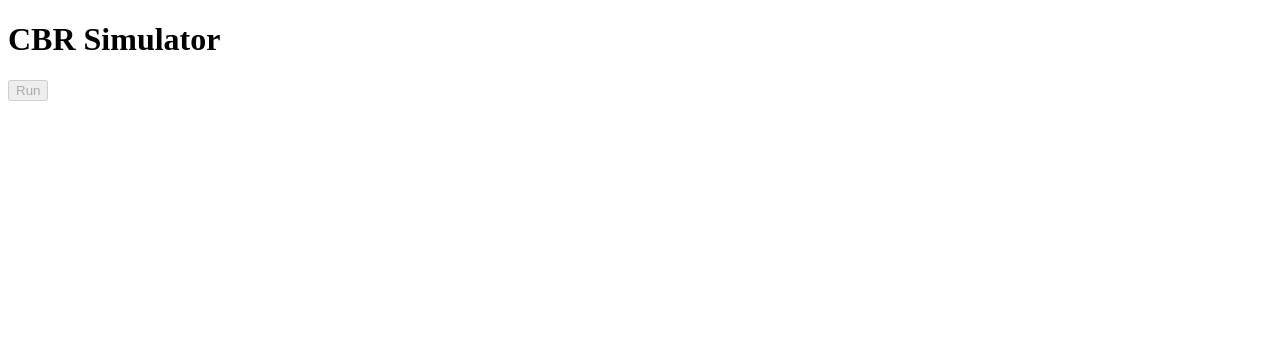
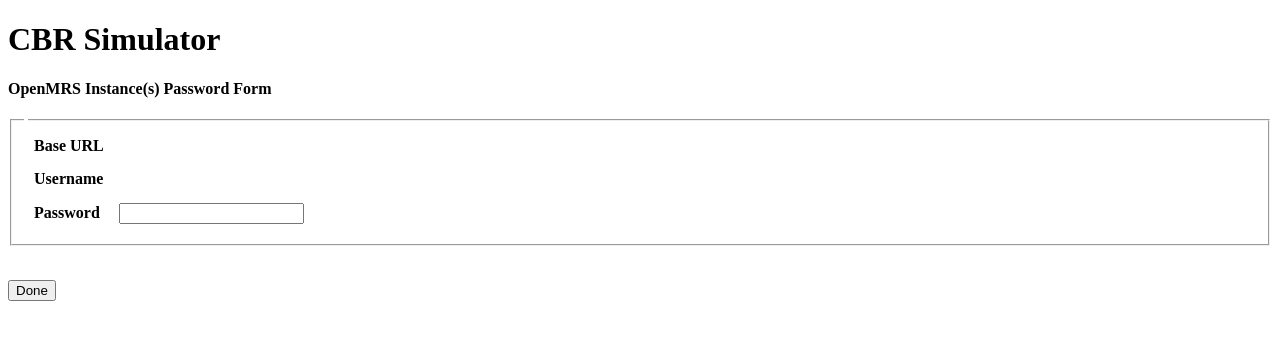
Before and after one commit to openmrs/openmrs-cbr-simulator, a plain HTML site: page index.htm in a window 1280 px wide. Drawn offline with Linux system fonts and the light colour scheme; no server answers.

Commit message:
Added a form for setting the passwords for the openmrs instances

```diff
--- a/config/config.js
+++ b/config/config.js
@@ -1,10 +1,28 @@
+/*
+ * This Source Code Form is subject to the terms of the Mozilla Public License,
+ * v. 2.0. If a copy of the MPL was not distributed with this file, You can
+ * obtain one at http://mozilla.org/MPL/2.0/. OpenMRS is also distributed under
+ * the terms of the Healthcare Disclaimer located at http://openmrs.org/license.
+ *
+ * Copyright (C) OpenMRS Inc. OpenMRS is a registered trademark and the OpenMRS
+ * graphic logo is a trademark of OpenMRS Inc.
+ */
+
 var config = {
+    /*
+     * OpenMRS instances configuration fields
+     *
+     * id       : a value that uniquely identifies the instance
+     * name     : a logical name for the instance
+     * baseUrl  : the base URL pointing to the instance
+     * username : the OpenMRS username, MUST have the necessary privileges
+     */
     openmrsInstances : [
         {
-            id: '1',
-            url: "http://localhost:8080/openmrs",
-            username: "admin",
-            password: ""
+            id: 1,
+            name: "",
+            baseUrl: "",
+            username: ''
         }
     ]
 }
--- a/index.htm
+++ b/index.htm
@@ -32,15 +32,42 @@
         <div id="casereport-simulator" ng-controller="SimulatorController">
 
             <form class="simple-form-ui" name="simulatorForm" novalidate ng-submit="run()">
+                <div ng-show="!areCredentialsSet()">
+                    <h4>OpenMRS Instance(s) Password Form</h4>
+                    <div ng-repeat="server in servers">
+                        <fieldset>
+                            <legend>{{ server.name }}</legend>
+                            <table cellpadding="5" cellspacing="5" border="0">
+                                <tr>
+                                    <td class="label">Base URL</td>
+                                    <td>{{ server.baseUrl }}</td>
+                                </tr>
+                                <tr>
+                                    <td class="label">Username</td>
+                                    <td>{{ server.username }}</td>
+                                </tr>
+                                <tr>
+                                    <td class="label">Password</td>
+                                    <td><input type="password" ng-model="serverIdPasswordMap[server.id]"></td>
+                                </tr>
+                            </table>
+                        </fieldset>
+                        <br>
+                    </div>
+                    <p>
+                        <button type="button" ng-click="setCredentials()">Done</button>
+                    </p>
+                    <br>
+                </div>
+                <div ng-show="areCredentialsSet()">
+                    <p>
+                        <button type="submit" ng-disabled="!canRun()">Run</button>
+                    </p>
 
-                <p>
-                    <button type="submit" ng-disabled="!canRun()">Run</button>
-                </p>
+                    <div id="console" ng-show="showConsole" />
 
-                <div id="console" ng-show="showConsole" />
-
-                <br>
-
+                    <br>
+                </div>
             </form>
 
         </div>
--- a/scripts/simulator.js
+++ b/scripts/simulator.js
@@ -19,7 +19,7 @@ angular.module("casereport.simulator.boot", [])
                 $("#casereport-simulator-boot").hide();
                 $("#casereport-simulator").show();
 
-            }, 30);
+            }, 20);
         }
 
     ]);
@@ -58,6 +58,14 @@ angular.module("casereport.simulator", [
             $scope.executedEventIndex = -1;
             $scope.nextEventIndex = 0;
             $scope.eventCount = $scope.dataset.timeline.length;
+            $scope.credentialsKey = 'CREDENTIALS_KEY';
+            $scope.servers = config.openmrsInstances;
+            $scope.serverIdPasswordMap = {};
+
+            for(var i in config.openmrsInstances) {
+                var server = config.openmrsInstances[i];
+                $scope.serverIdPasswordMap[server.id] = null;
+            }
 
             $scope.run = function(){
                 $scope.showConsole = true;
@@ -68,11 +76,30 @@ angular.module("casereport.simulator", [
                 return $scope.identifierType != undefined;
             }
 
-            $scope.displayEvent = function(event){
+            $scope.setCredentials = function(){
+                var credentialsMap = {};
+                for(var i in config.openmrsInstances){
+                    var server = config.openmrsInstances[i];
+                    var password = $scope.serverIdPasswordMap[server.id];
+                    credentialsMap[server.id] = btoa(server.username+":"+password);
+                }
+
+                window.sessionStorage.setItem($scope.credentialsKey, credentialsMap);
+            }
+
+            $scope.getCredentials = function(){
+                return window.sessionStorage.getItem($scope.credentialsKey);
+            }
+
+            $scope.areCredentialsSet = function(){
+                return $scope.getCredentials() != null;
+            }
+
+            $scope.displayEvent = function(event) {
                 var patient = getPatientById(event.identifier);
-                var name = patient.givenName+" "+patient.middleName+" "+patient.familyName;
+                var name = patient.givenName + " " + patient.middleName + " " + patient.familyName;
                 var date = $scope.formatDate(convertToDate(event.date), 'dd-MMM-yyyy');
-                return getEventLabel(event)+" "+name+" on "+date;
+                return getEventLabel(event) + " " + name + " on " + date;
             }
 
             function runTimeline(resetConsole){
--- a/styles/simulator.css
+++ b/styles/simulator.css
@@ -33,6 +33,11 @@
     padding: 4px
 }
 
+.label {
+    font-weight: bold;
+}
+
 .error-msg {
-    color: red; font-weight: bold;
+    color: red;
+    font-weight: bold;
 }
```
